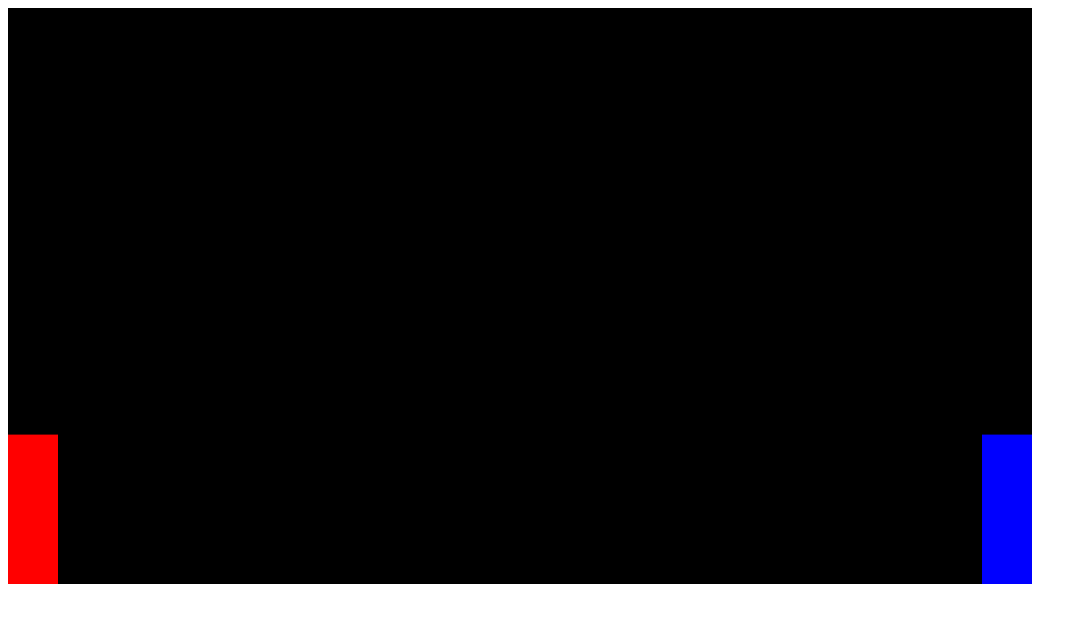
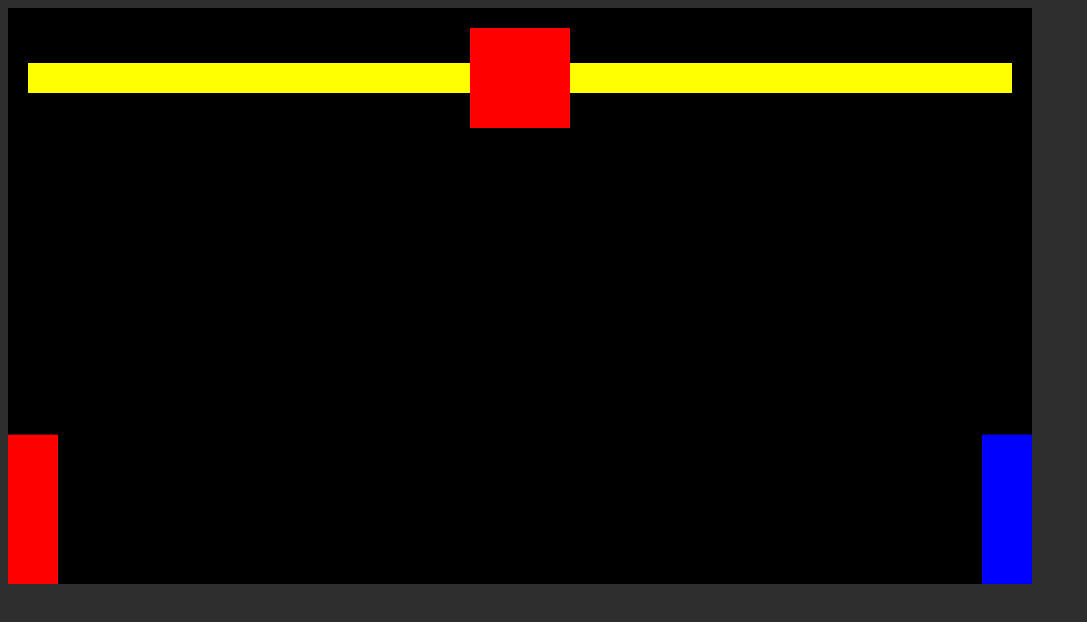
Before and after one commit to mika-marcondes/fighting-game, a plain HTML site: page index.html in a window 1280 px wide. Shown: the whole page, without its empty margins (0-1087 px from the left). Drawn offline with Linux system fonts and the light colour scheme.

Commit message:
Basic layout for health bar

```diff
--- a/index.html
+++ b/index.html
@@ -3,9 +3,20 @@
 <head>
     <meta charset="UTF-8">
     <title>Fight Game</title>
+    <link rel="stylesheet" href="style.css">
 </head>
 <body>
-<canvas></canvas>
+<div class="container">
+    <div class="position">
+        <!-- Player Health -->
+        <div id="playerHealth"></div>
+        <!-- Timer -->
+        <div class="timer"></div>
+        <!-- Enemy Health -->
+        <div id='enemyHealth'></div>
+    </div>
+    <canvas></canvas>
+</div>
 <script src="index.js"></script>
 </body>
 </html>
--- a/index.js
+++ b/index.js
@@ -148,13 +148,12 @@ function animator() {
     // Detect collision for Player 1
     if (detectCollision({rectangle1: player, rectangle2: enemy}) && player.isAttacking) {
         player.isAttacking = false
-        console.log('Player 1 attack hit')
+        document.querySelector('#enemyHealth').style.width = '20%'
     }
 
-    // Detect collision for Player 2
+    // Detect collision for Player 2 (Enemy)
     if (detectCollision({rectangle1: enemy, rectangle2: player}) && enemy.isAttacking) {
         enemy.isAttacking = false
-        console.log('Player 2 attack hit')
     }
 }
 
@@ -176,7 +175,7 @@ window.addEventListener('keydown', (event) => {
                 player.velocity.y = -20
             }
             break
-        case ' ':
+        case 's':
             player.attack()
             break
 
--- /dev/null
+++ b/style.css
@@ -0,0 +1,39 @@
+* {
+    box-sizing: border-box;
+}
+
+body {
+    background-color: #2d2d2d;
+}
+
+.container {
+    display: inline-block;
+    position: relative;
+}
+
+.position {
+    position: absolute;
+    display: flex;
+    width: 100%;
+    align-items: center;
+    padding: 20px;
+}
+
+#playerHealth {
+    width: 100%;
+    background-color: yellow;
+    height: 30px;
+}
+
+#enemyHealth {
+    width: 100%;
+    background-color: yellow;
+    height: 30px;
+}
+
+.timer {
+    background-color: red;
+    height: 100px;
+    width: 100px;
+    flex-shrink: 0;
+}
```
